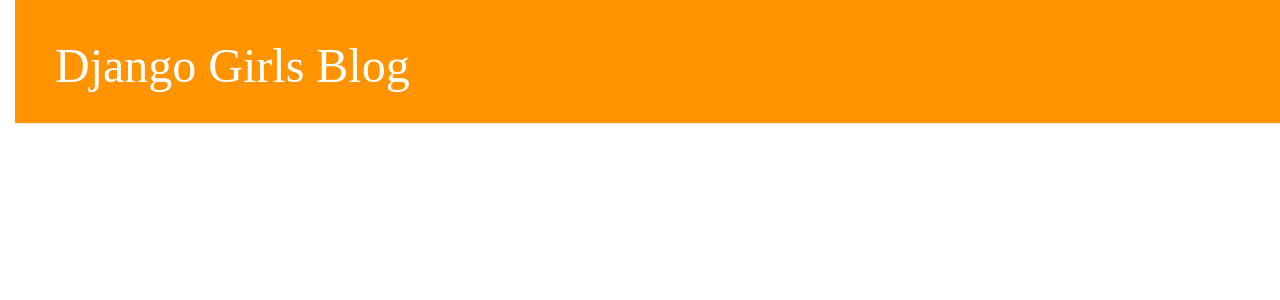
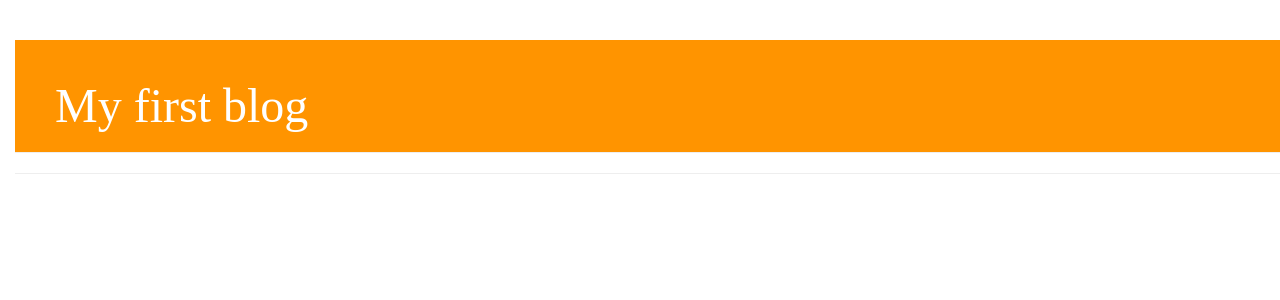
Before and after one commit to SaGonz/first-blog, a Django app: template blog/templates/blog/base.html in a window 1280 px wide. Shown: the top 300 px of the page. Run offline with Django 3.2, Linux system fonts and the light colour scheme; the template is opened without the code that fills it, so the values that code supplies are empty; parts of the project's set-up code (start-up, migrations or seed data) failed here and were passed over; some libraries are stand-ins or nearby versions.

Commit message:
Correct template extending done

```diff
--- a/blog/templates/blog/base.html
+++ b/blog/templates/blog/base.html
@@ -1,16 +1,18 @@
 {% load staticfiles %}
 <html>
 	<head>
-        <title>Django Girls blog</title>
+		<link rel="stylesheet" href="{% static 'css/blog.css' %}">
 		<link rel="stylesheet" href="//maxcdn.bootstrapcdn.com/bootstrap/3.2.0/css/bootstrap.min.css">
 		<link rel="stylesheet" href="//maxcdn.bootstrapcdn.com/bootstrap/3.2.0/css/bootstrap-theme.min.css">
-        <link href='//fonts.googleapis.com/css?family=Lobster&subset=latin,latin-ext' rel='stylesheet' type='text/css'>
-        <link rel="stylesheet" href="{% static 'css/blog.css' %}">
+		<link href="//fonts.googleapis.com/css?family=Lobster&subset=latin,latin-ext" rel="stylesheet" type="text/css">
+		<title> Sara's first blog </title>
 	</head>
 	<body>
 		<div class="page-header">
-        <h1><a href="/">Django Girls Blog</a></h1>
+            <h1><a href="">My first blog</a></h1>
         </div>
+		<hr/>
+
         <div class="content container">
 			<div class="row">
 				<div class="col-md-8">
--- a/blog/templates/blog/post_list.html
+++ b/blog/templates/blog/post_list.html
@@ -6,6 +6,7 @@
 			<div class="date">
 				{{ post.published_date }}
 			</div>
+
 			<h1><a href="">{{ post.title }}</a></h1>
 			<p>{{ post.text|linebreaksbr }}</p>
 			</div>
--- a/blog/urls.py
+++ b/blog/urls.py
@@ -3,4 +3,5 @@
 
 urlpatterns = [
     url(r'^$', views.post_list, name='post_list'),
+    url(r'^post/(?P<pk>\d+)/$', views.post_detail, name='post_detail'),
 ]
```
Also changed, not shown: blog/views.py (+6 -1 lines). Lines whose indentation alone changed are shown as unchanged.
